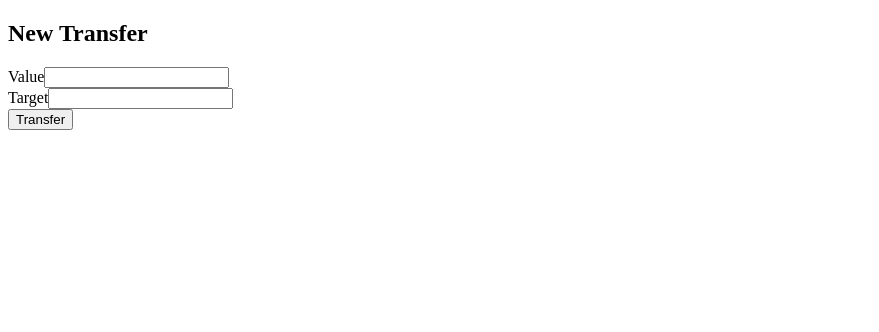
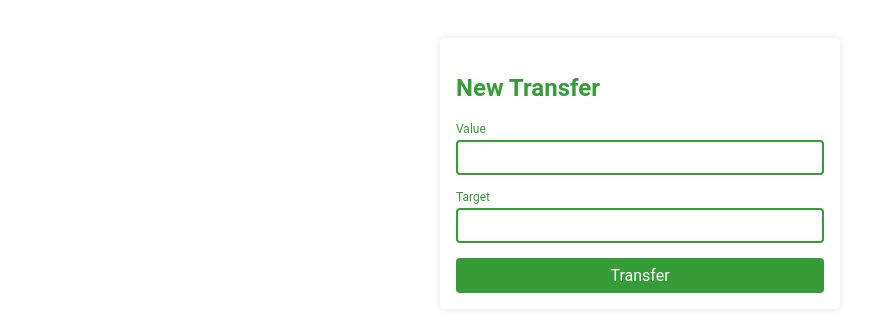
Before and after one commit to cmcirilo/cirilobank, an Angular app: page / in a window 1280 px wide. Shown: the top 332 px of the page, without its empty margins (0-879 px from the left). Built offline with nearby package versions, Linux system fonts and the light colour scheme.

Commit message:
styling new transfer component

```diff
--- a/src/app/new-tranfer/new-transfer.component.html
+++ b/src/app/new-tranfer/new-transfer.component.html
@@ -1,16 +1,20 @@
-<form>
-    <h2>New Transfer</h2>
+<section class="container">
+    <form class="form">
+        <h2 class="form__title">New Transfer</h2>
 
-    <div>
-        <label for="valor">Value</label>
-        <input id="valor" type="text">
-    </div>
+        <div class="form-field">
+            <label class="form-field__label" for=" valor">Value</label>
+            <input class="form-field__input" id="valor" type="text">
+        </div>
 
-    <div>
-        <label for="destino">Target</label>
-        <input id="valor" type="text">
-    </div>
+        <div class="form-field">
+            <label class="form-field__label" for="destino">Target</label>
+            <input class="form-field__input" id="valor" type="text">
+        </div>
 
-    <button>Transfer</button>
+        <div class="button-wrapper">
+            <button class="button">Transfer</button>
+        </div>
 
-</form>
+    </form>
+</section>
--- a/src/app/new-tranfer/new-transfer.component.scss
+++ b/src/app/new-tranfer/new-transfer.component.scss
@@ -0,0 +1,59 @@
+.form {
+  background-color: white;
+  padding: 16px;
+  border-radius: 4px;
+  box-shadow: 0 0 8px rgba(0, 0, 0, 0.1);
+  &__title {
+    text-transform: capitalize;
+    color: var(--primary);
+  }
+}
+
+.form-field {
+  width: 100%;
+  margin-top: 15px;
+  margin-bottom: 15px;
+  display: flex;
+  flex-direction: column;
+  color: var(--primary);
+
+  &__label {
+    color: inherit;
+    margin-bottom: 4px;
+    font-size: 12px;
+  }
+
+  &__input {
+    padding: 8px;
+    border-radius: 4px;
+    color: inherit;
+    border: 2px solid;
+    outline: none;
+  }
+}
+
+.button-wrapper {
+  display: flex;
+}
+
+.button {
+  background-color: var(--primary);
+  color: white;
+  display: block;
+  flex: 1;
+  border: none;
+  border-radius: 4px;
+  font-size: 16px;
+  padding: 0.5em;
+  cursor: pointer;
+  transition: opacity 0.2s;
+
+  &--cancel {
+    background-color: var(--secondary);
+    margin-left: 20px;
+  }
+
+  &:hover {
+    opacity: 0.8;
+  }
+}
--- a/src/styles.scss
+++ b/src/styles.scss
@@ -1 +1,17 @@
-/* You can add global styles to this file, and also import other style files */
+:root {
+  --primary: #369c38;
+  --secondary: #132a13;
+  --padding: 15px;
+  --gray: #405040;
+  --light-gray: #dedede;
+}
+
+* {
+  font-family: "Roboto", sans-serif;
+}
+
+.container {
+  max-width: 400px;
+  padding: 30px;
+  margin: 0 auto;
+}
```
